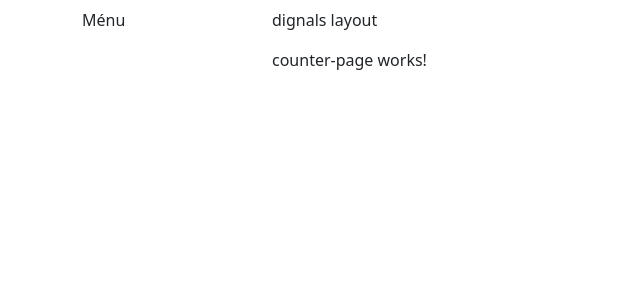
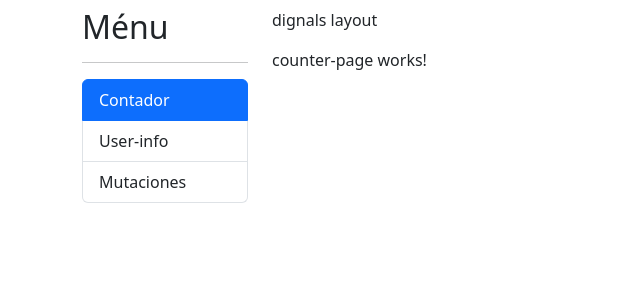
Before and after one commit to Minori35/directiveSignals, an Angular app: page /signals/counter in a window 1280 px wide. Shown: the top 300 px of the page, without its empty margins (0-640 px from the left). Built offline with nearby package versions, Linux system fonts and the light colour scheme.

Commit message:
primera señal

```diff
--- a/src/app/shared/directives/custom-label.directive.ts
+++ b/src/app/shared/directives/custom-label.directive.ts
@@ -18,7 +18,7 @@ export class CustomLabelDirective  implements OnInit{
 
   @Input() set erros (value : ValidationErrors | null | undefined){
     this._erros = value;
-    console.log(value);
+
     this.setErrorMessage();
   };
 
--- /dev/null
+++ b/src/app/signals/components/side-menu/side-menu.component.css
@@ -0,0 +1,3 @@
+li{
+    cursor: pointer;
+}
--- /dev/null
+++ b/src/app/signals/components/side-menu/side-menu.component.html
@@ -0,0 +1,8 @@
+<ul class="list-group">
+    <li *ngFor="let item of menuItem()"
+    routerLinkActive="active"
+    [routerLink]="[item.router]"
+    class="list-group-item">
+        {{item.title}}
+    </li>
+</ul>
--- /dev/null
+++ b/src/app/signals/components/side-menu/side-menu.component.ts
@@ -0,0 +1,29 @@
+import { Component, signal } from '@angular/core';
+
+interface MenuItem{
+  title: string;
+  router : string;
+}
+
+@Component({
+  selector: 'side-menu',
+  templateUrl: './side-menu.component.html',
+  styleUrls: ['./side-menu.component.css']
+})
+export class SideMenuComponent {
+
+  public menuItem = signal([
+    {title:'Contador', router:'counter'},
+    {title:'User-info', router:'user-info'},
+    {title:'Mutaciones', router:'properties'},
+  ]);
+  // public menuItem : MenuItem[]=[
+  //   {title:'Contador', router:'counter'},
+  //   {title:'User-info', router:'user-info'},
+  //   {title:'Mutaciones', router:'properties'},
+
+  // ];
+
+
+
+}
--- a/src/app/signals/layout/signals-layout/signals-layout.component.html
+++ b/src/app/signals/layout/signals-layout/signals-layout.component.html
@@ -1,6 +1,8 @@
 <div class="row mt-2">
     <div class="col-2">
-        Ménu
+        <h2>Ménu</h2>
+        <hr>
+        <side-menu></side-menu>
     </div>
 
     <div class="col-10">
```
Also changed, not shown: src/app/signals/signals.module.ts (+6 -2 lines), 1 other file (tests, documents, lock files or other folders).
